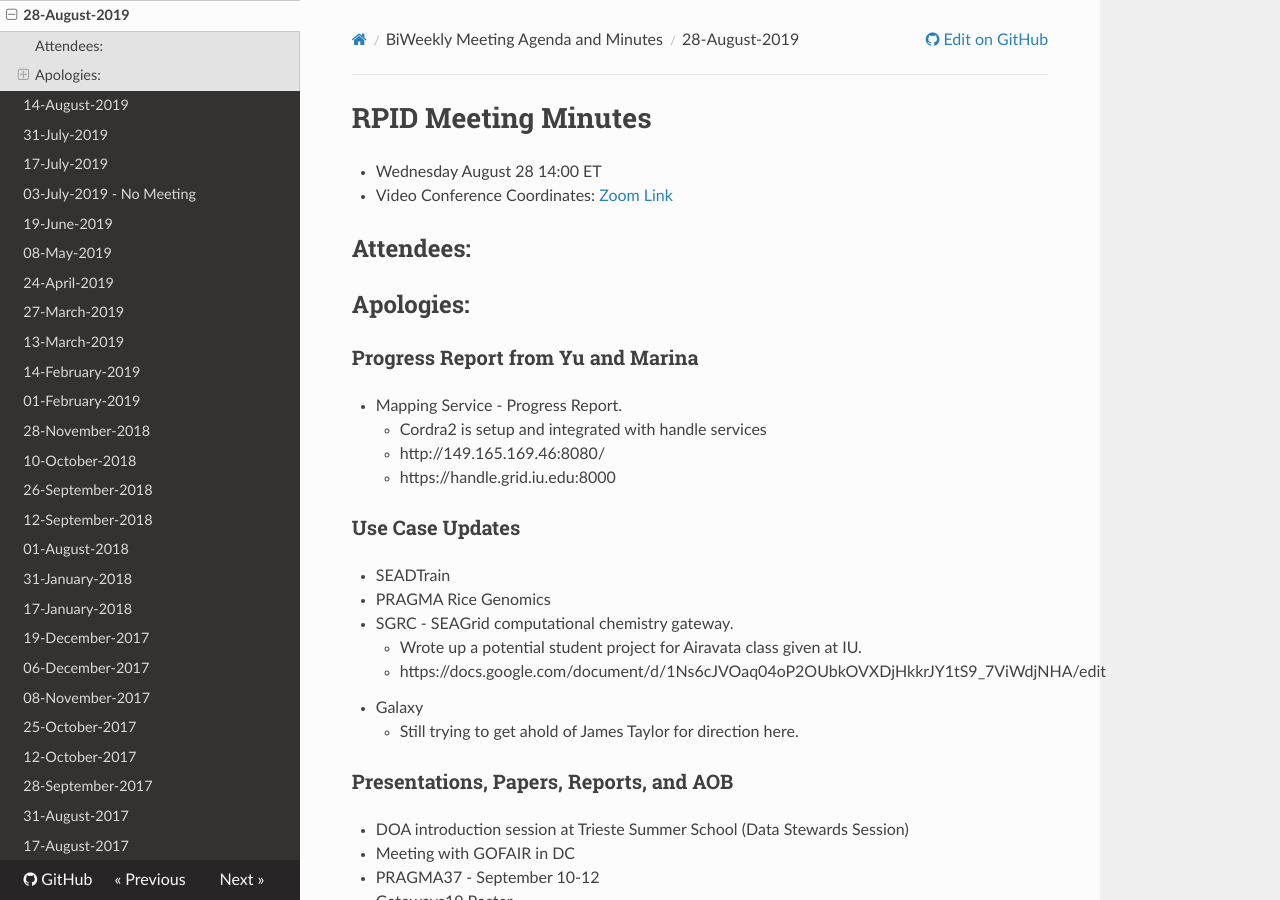
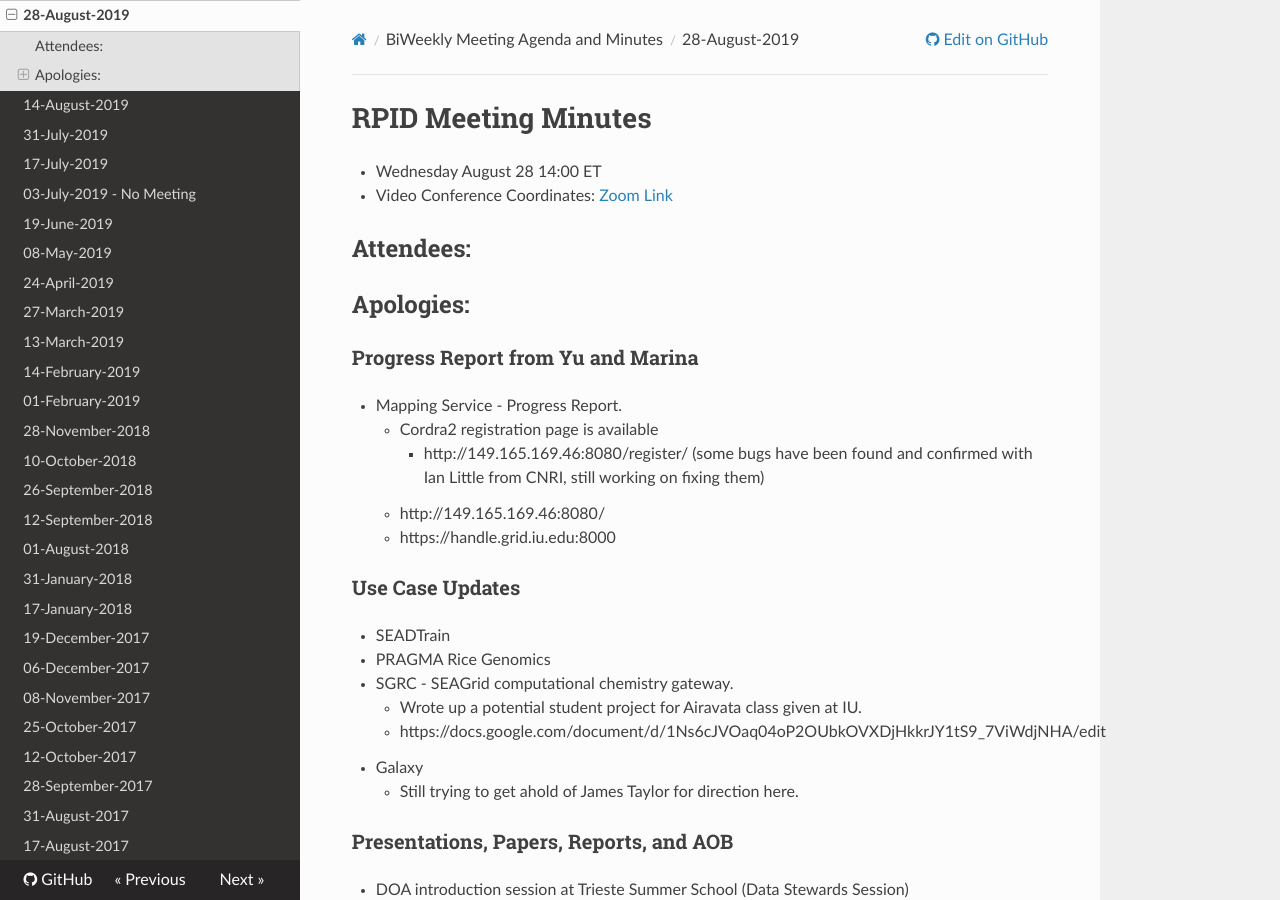
Before and after one commit to rpidproject/rpid, an MkDocs documentation site: the page built from docs/28-August-2019.md, in a window 1280 px wide and 900 px high. Built offline with MkDocs 1.6.1, drawn with Linux system fonts in a browser that asks for light colours; nearby versions of some CDN libraries; old or Windows-style settings are respelled for this version of MkDocs.

Commit message:
Update 28-August-2019.md
Agenda updates

```diff
--- a/docs/28-August-2019.md
+++ b/docs/28-August-2019.md
@@ -8,7 +8,8 @@
 
 ### Progress Report from Yu and Marina
    * Mapping Service - Progress Report.
-      * Cordra2 is setup and integrated with handle services
+      * Cordra2 registration page is available
+        * http://149.165.169.46:8080/register/ (some bugs have been found and confirmed with Ian Little from CNRI, still working on fixing them)
       * http://149.165.169.46:8080/
       * https://handle.grid.iu.edu:8000
 
```
